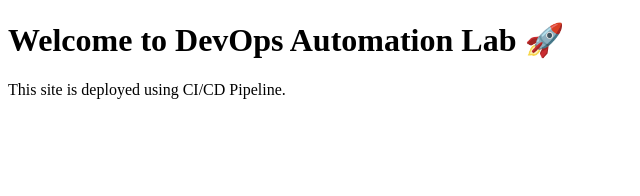
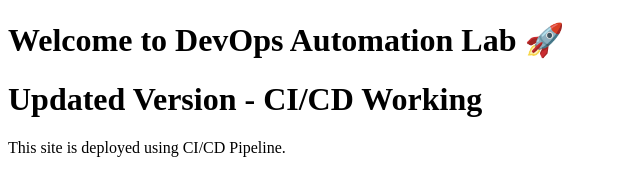
Before and after one commit to sairevanth286/devops-webapp, a plain HTML site: page index.html in a window 1280 px wide. Shown: the whole page, without its empty margins (0-640 px from the left). Drawn offline with Linux system fonts and the light colour scheme.

Commit message:
Updated website

```diff
--- a/index.html
+++ b/index.html
@@ -5,6 +5,7 @@
 </head>
 <body>
     <h1>Welcome to DevOps Automation Lab 🚀</h1>
+    <h1>Updated Version - CI/CD Working</h1>
     <p>This site is deployed using CI/CD Pipeline.</p>
 </body>
 </html>
```
